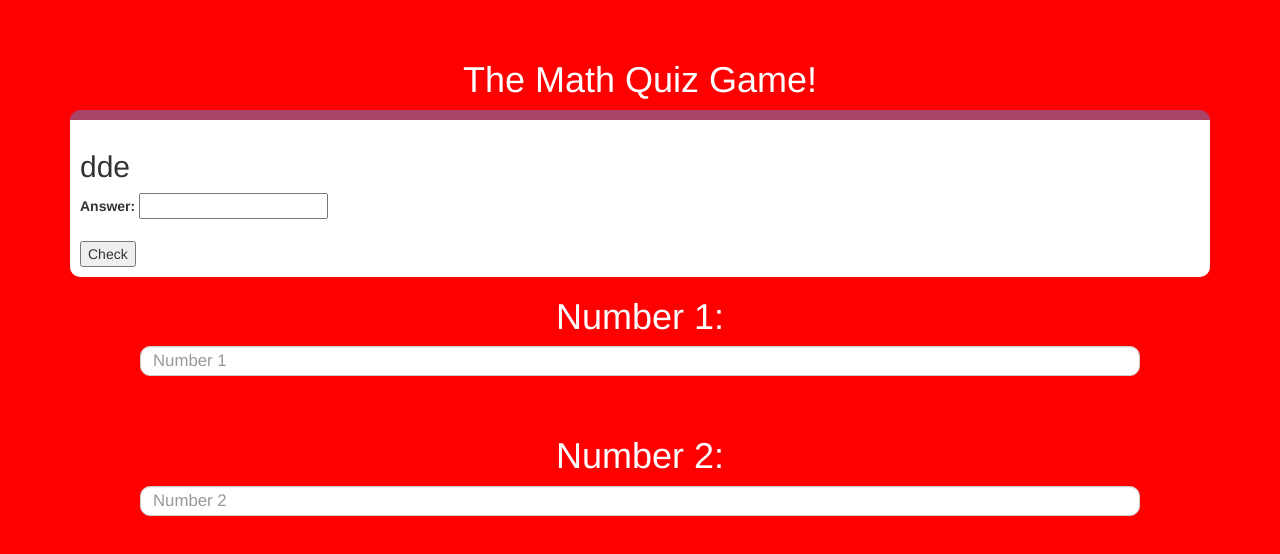
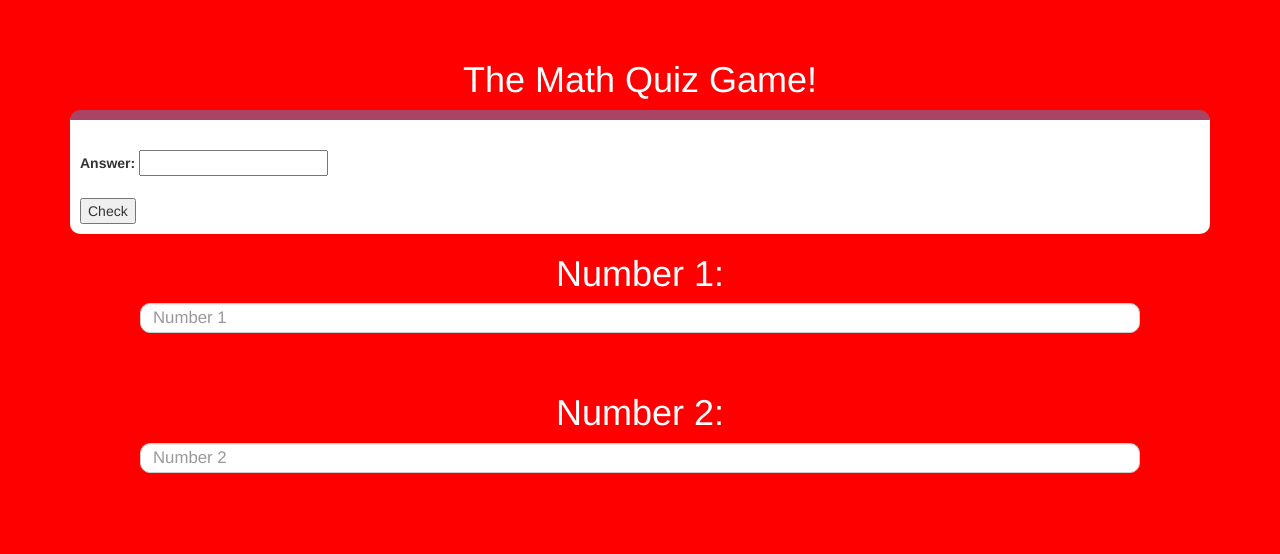
Before and after one commit to Teerrthan118/P-90, a plain HTML site: page game.html in a window 1280 px wide. Drawn offline with nearby package versions, Linux system fonts and the light colour scheme.

Commit message:
Update game.html

```diff
--- a/game.html
+++ b/game.html
@@ -18,7 +18,7 @@
                 <center>
             <h1 id="title" style="color:white;">The Math Quiz Game!</h1>
             <div id="output">
-                <h2 id="question">dde</h2>
+                <h2 id="question"></h2>
                 <label>Answer: </label>
                 <input id="answer">
                 <br><br>
```
